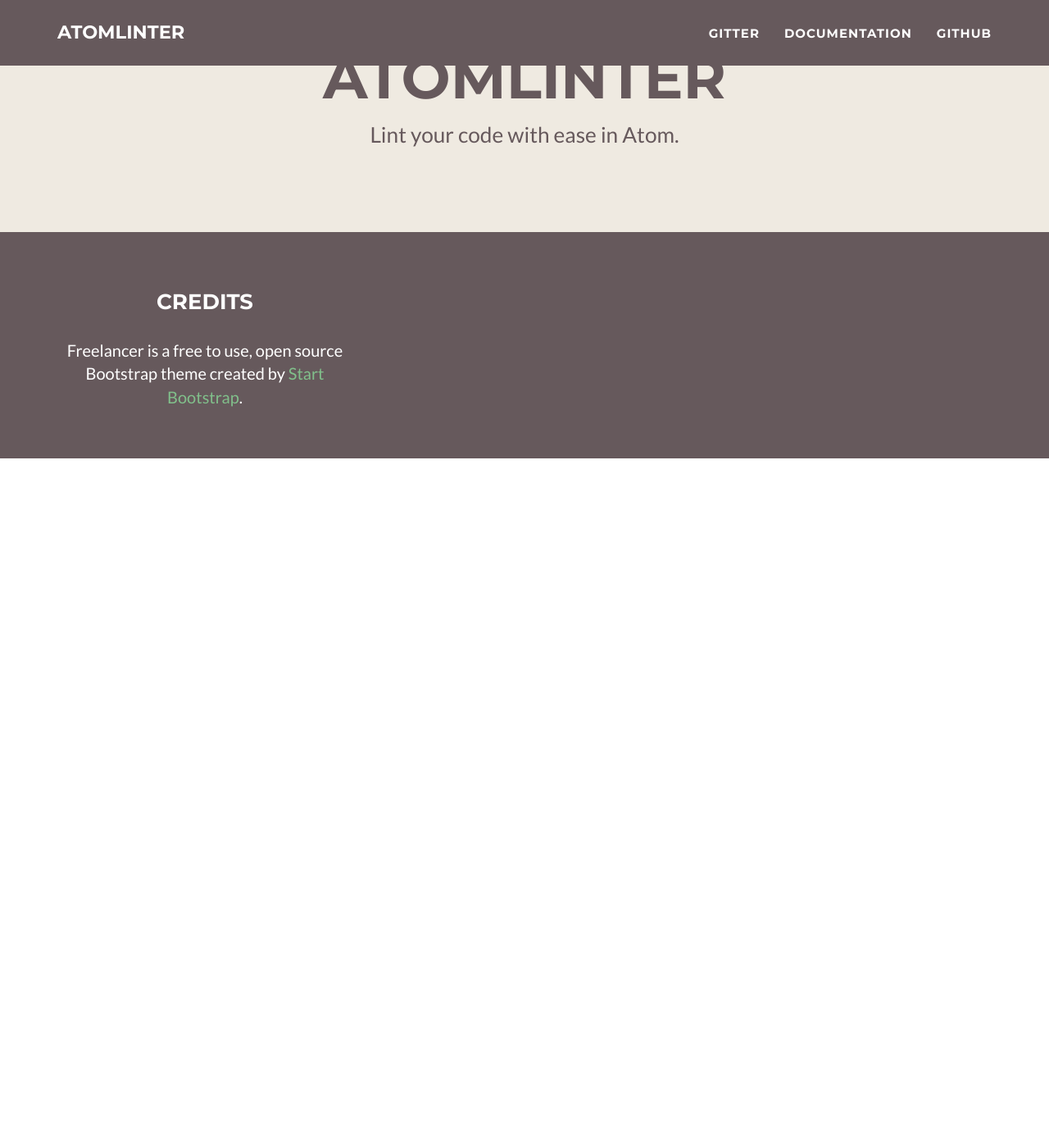
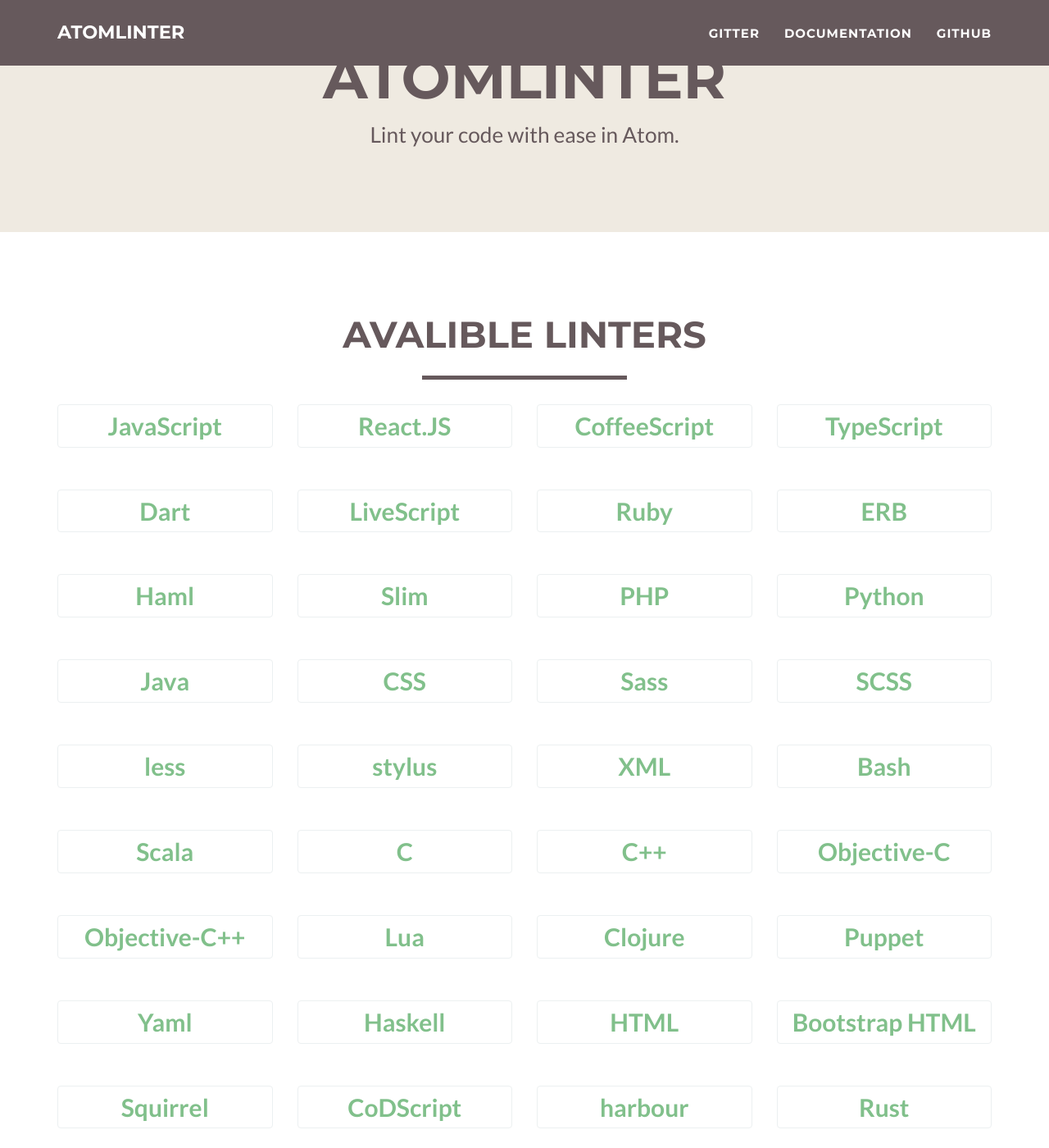
Before and after one commit to AtomLinter/atomlinter.github.io, a Jekyll site: the page built from index.html, in a window 1280 px wide and 1400 px high, scrolled down 376 px. Shown: the whole window at 82% size. Built offline with Jekyll 4.4.1, drawn with Linux system fonts in a browser that asks for light colours; before the commit the page ends 1006 px from its top, so only the background shows below that; some of the changed text lies outside the part shown.

Commit message:
Now featuring a list of avalible linters.

```diff
--- a/_config.yml
+++ b/_config.yml
@@ -15,28 +15,168 @@
 
 # Footer settings
 footer:
-  copyright: Dr. Henry Jekyll
-  location: Location
-  social: Around the Web
-  credits: Credits
+  copyright: Kepler Sticka-Jones
 
-# Social networks usernames (many more available: google-plus, flickr, dribbble, pinterest, instagram, tumblr, linkedin, etc.)
-social:
-  - title: twitter
-    url: http://twitter.com/jekyllrb
-  - title: facebook
-    url:
-  - title: stack-overflow
-    url: http://stackoverflow.com/questions/tagged/jekyll
-  - title: bitbucket
-    url: http://bitbucket.org/jekyll
-  - title: github
-    url: http://github.com/jekyll
-
-# Postal address (add as many lines as necessary)
-address:
-  - line: 3481 Melrose Place
-  - line: Beverly Hills, CA 90210
+types:
+  - title: JavaScript
+    linters:
+      - title: linter-jshint
+      - title: linter-jscs
+      - title: linter-eslint
+      - title: linter-gjslint
+      - title: linter-flow
+      - title: linter-js-standard
+  - title: React.JS
+    linters:
+      - title: linter-jsx
+  - title: CoffeeScript
+    linters:
+      - title: linter-coffeelint
+  - title: TypeScript
+    linters:
+      - title: linter-tslint
+  - title: Dart
+    linters:
+      - title: linter-dartanalyzer
+  - title: LiveScript
+    linters:
+      - title: linter-lsc
+  - title: Ruby
+    linters:
+      - title: linter-rubocop
+      - title: linter-ruby
+      - title: linter-reek
+  - title: ERB
+    linters:
+      - title: linter-erb
+  - title: Haml
+    linters:
+      - title: linter-haml
+  - title: Slim
+    linters:
+      - title: linter-slim
+  - title: PHP
+    linters:
+      - title: linter-php
+      - title: linter-phpcs
+      - title: linter-phpmd
+  - title: Python
+    linters:
+      - title: linter-pylint
+      - title: linter-pyflakes
+      - title: linter-pep8
+      - title: linter-pep257
+      - title: linter-flake8
+      - title: linter-pylama
+  - title: Java
+    linters:
+      - title: linter-javac
+  - title: CSS
+    linters:
+      - title: linter-csslint
+  - title: Sass
+    linters:
+      - title: linter-scss-lint
+  - title: SCSS
+    linters:
+      - title: linter-scss-lint
+  - title: less
+    linters:
+      - title: linter-less
+  - title: stylus
+    linters:
+      - title: linter-stylint
+      - title: linter-stylus
+  - title: XML
+    linters:
+      - title: linter-xmllint
+  - title: Bash
+    linters:
+      - title: linter-shellcheck
+  - title: Scala
+    linters:
+      - title: linter-scalac
+  - title: C
+    linters:
+      - title: linter-clang
+  - title: C++
+    linters:
+      - title: linter-clang
+      - title: linter-cpplint
+  - title: Objective-C
+    linters:
+      - title: linter-clang
+  - title: Objective-C++
+    linters:
+      - title: linter-clang
+  - title: Lua
+    linters:
+      - title: linter-lua
+      - title: linter-luacheck
+  - title: Clojure
+    linters:
+      - title: linter-clojure
+  - title: Puppet
+    linters:
+      - title: linter-puppet-lint
+  - title: Yaml
+    linters:
+      - title: linter-js-yaml
+  - title: Haskell
+    linters:
+      - title: linter-hlint
+  - title: HTML
+    linters:
+      - title: linter-tidy
+      - title: linter-htmlhint
+  - title: Bootstrap HTML
+    linters:
+      - title: linter-bootlint
+  - title: Squirrel
+    linters:
+      - title: linter-squirrel
+  - title: CoDScript
+    linters:
+      - title: linter-codscript
+  - title: harbour
+    linters:
+      - title: linter-harbour
+  - title: Rust
+    linters:
+      - title: linter-rust
+  - title: Elixir
+    linters:
+      - title: linter-elixirc
+  - title: Erlang
+    linters:
+      - title: linter-erlc
+  - title: JSONiq
+    linters:
+      - title: linter-jsoniq
+  - title: XQuery
+    linters:
+      - title: linter-jsoniq
+  - title: ActionScript
+    linters:
+      - title: linter-flexpmd
+  - title: Flash
+    linters:
+      - title: linter-flexpmd
+  - title: Flex
+    linters:
+      - title: linter-flexpmd
+  - title: AIR
+    linters:
+      - title: linter-flexpmd
+  - title: Swift
+    linters:
+      - title: linter-swiftc
+  - title: LaTeX
+    linters:
+      - title: linter-chktex
+  - title: Crystal
+    linters:
+      - title: linter-crystal
 
 # Credits content
 credits: 'Freelancer is a free to use, open source Bootstrap theme created by <a href="http://startbootstrap.com">Start Bootstrap</a>.'
--- a/_includes/modals.html
+++ b/_includes/modals.html
@@ -1,6 +1,6 @@
  <!-- Portfolio Modals -->
- {% for post in site.posts %}
-    <div class="portfolio-modal modal fade" id="portfolioModal-{{ post.modal-id }}" tabindex="-1" role="dialog" aria-hidden="true">
+ {% for type in site.types %}
+    <div class="portfolio-modal modal fade" id="portfolioModal-{{ forloop.index }}" tabindex="-1" role="dialog" aria-hidden="true">
         <div class="modal-content">
             <div class="close-modal" data-dismiss="modal">
                 <div class="lr">
@@ -12,23 +12,12 @@
                 <div class="row">
                     <div class="col-lg-8 col-lg-offset-2">
                         <div class="modal-body">
-                            <h2>{{ post.title }}</h2>
+                            <h2>{{ type.title }} Linters</h2>
                             <hr class="star-primary">
-                            <img src="img/portfolio/{{ post.img }}" class="img-responsive img-centered" alt="{{ post.alt }}">
-                            <p>{{ post.description }}</p>
-                            <ul class="list-inline item-details">
-                                <li>Client:
-                                    <strong><a href="http://startbootstrap.com">{{ post.client }}</a>
-                                    </strong>
-                                </li>
-                                <li>Date:
-                                    <strong><a href="http://startbootstrap.com">{{ post.project-date }}</a>
-                                    </strong>
-                                </li>
-                                <li>Service:
-                                    <strong><a href="http://startbootstrap.com">{{ post.category }}</a>
-                                    </strong>
-                                </li>
+                            <ul class="list-group">
+                                {% for linter in type.linters %}
+                                  <li class="list-group-item">{{ linter.title }}</li>
+                                {% endfor %}
                             </ul>
                             <button type="button" class="btn btn-default" data-dismiss="modal"><i class="fa fa-times"></i> Close</button>
                         </div>
--- a/_includes/portfolio_grid.html
+++ b/_includes/portfolio_grid.html
@@ -4,20 +4,15 @@
         <div class="container">
             <div class="row">
                 <div class="col-lg-12 text-center">
-                    <h2>Portfolio</h2>
+                    <h2>Avalible Linters</h2>
                     <hr class="star-primary">
                 </div>
             </div>
             <div class="row">
-                {% for post in site.posts %}
-                    <div class="col-sm-4 portfolio-item">
-                        <a href="#portfolioModal-{{ post.modal-id }}" class="portfolio-link" data-toggle="modal">
-                            <div class="caption">
-                                <div class="caption-content">
-                                    <i class="fa fa-search-plus fa-3x"></i>
-                                </div>
-                            </div>
-                            <img src="img/portfolio/{{ post.img }}" class="img-responsive" alt="{{ post.alt }}">
+                {% for type in site.types %}
+                    <div class="col-xs-6 col-md-3 portfolio-item">
+                        <a href="#portfolioModal-{{ forloop.index }}" class="thumbnail" data-toggle="modal">
+                            <div class="language-tile language-tile-text">{{ type.title }}</div>
                         </a>
                     </div>
                 {% endfor %}
--- a/_layouts/default.html
+++ b/_layouts/default.html
@@ -5,6 +5,8 @@
     {% include nav.html %}
     {% include header.html %}
 
+    {% include portfolio_grid.html %}
+
     {% include footer.html %}
     {% include modals.html %}
     {% include js.html %}
```
Also changed, not shown: _includes/css/main.css (+11 -0 lines).
